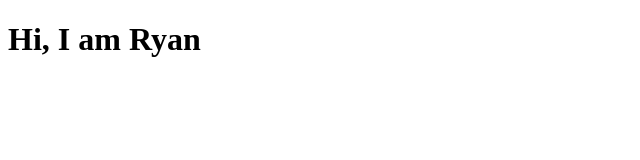
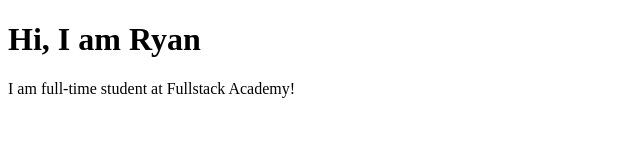
Before and after one commit to RyanRaidt/Ryan-portfolio, a plain HTML site: page index.html in a window 1280 px wide. Shown: the whole page, without its empty margins (0-640 px from the left). Drawn offline with Linux system fonts and the light colour scheme.

Commit message:
added to feature branch

```diff
--- a/index.html
+++ b/index.html
@@ -7,5 +7,6 @@
 </head>
 <body>
     <h1>Hi, I am Ryan</h1>
+    <p>I am full-time student at Fullstack Academy!  </p>
 </body>
 </html>
```
